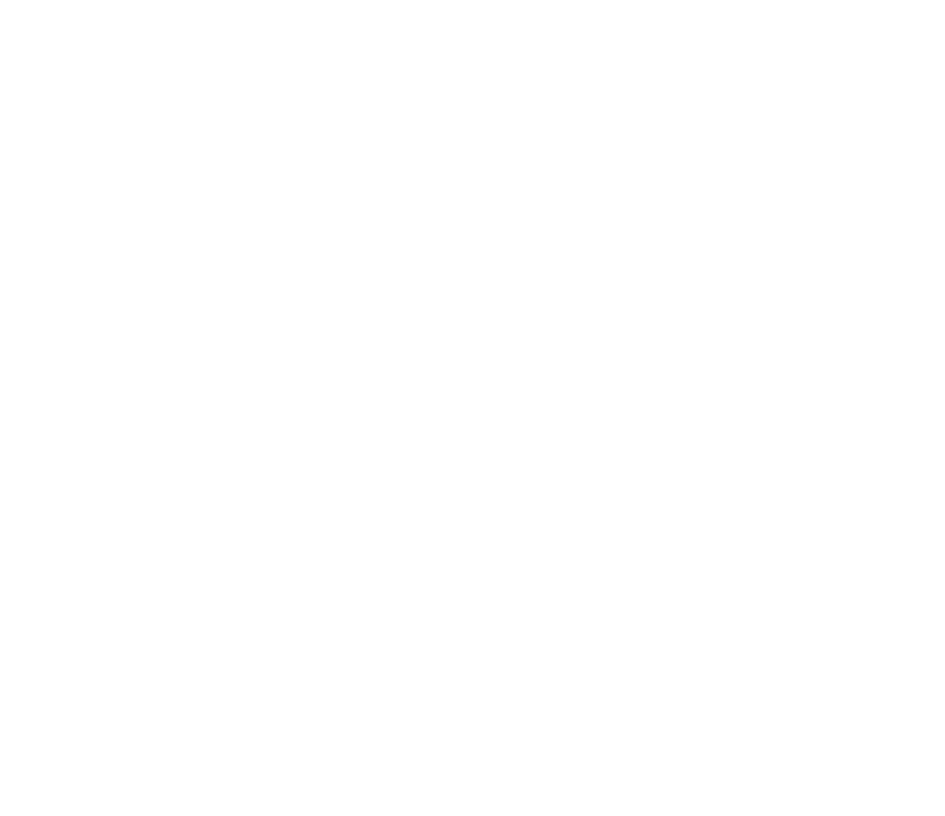
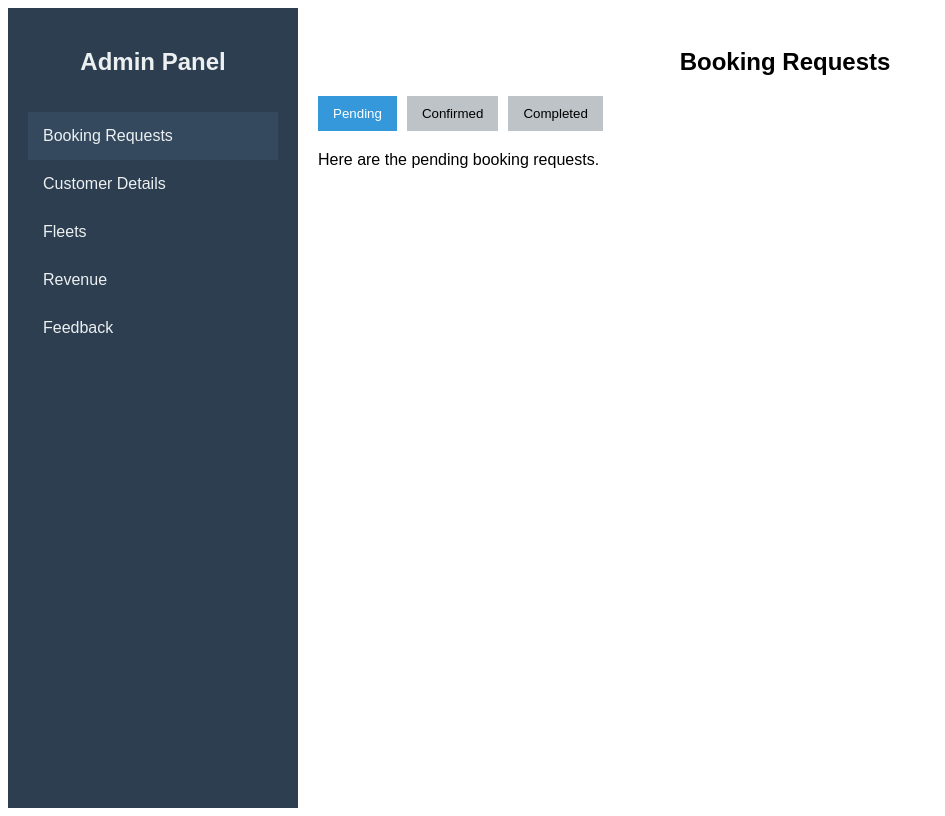
Before and after one commit to Presho99/movers, a React (Create React App) app: page /admin-dashboard in a window 1280 px wide. Before the commit this address had no page. Shown: the whole page, without its empty margins (0-945 px from the left). Built offline with nearby package versions, Linux system fonts and the light colour scheme.

Commit message:
Enable admin routing

```diff
--- a/src/App.js
+++ b/src/App.js
@@ -1,13 +1,15 @@
-// src/App.js
 import React, { useContext } from 'react';
 import { BrowserRouter as Router, Route, Routes, Navigate } from 'react-router-dom';
 import { AuthContext } from './context/AuthContext';
 import Navbar from './components/Navbar'; // Import Navbar
+import Main from './pages/Main'; // Import Main
 import LandingPage from './pages/LandingPage';
 import Home from './pages/Home';
 import BookMove from './pages/BookMove';
 import MyBooking from './pages/MyBookings';
 import Profile from './pages/Profile';
+import AdminLogin from './pages/AdminLogin'; // Import AdminLogin
+import AdminDashboard from './pages/AdminDashboard'; // Import AdminDashboard
 
 function App() {
   const { isAuthenticated } = useContext(AuthContext);
@@ -16,11 +18,13 @@ function App() {
     <Router>
       {isAuthenticated && <Navbar />} {/* Show Navbar only if authenticated */}
       <Routes>
+        {/* Main Page for selecting Admin or User */}
+        <Route path="/" element={<Main />} />
+
+        {/* User Routes */}
         <Route
-          path="/"
-          element={
-            isAuthenticated ? <Navigate to="/home" /> : <LandingPage />
-          }
+          path="/landing-page"
+          element={<LandingPage />}
         />
         <Route
           path="/home"
@@ -28,27 +32,28 @@ function App() {
             isAuthenticated ? <Home /> : <Navigate to="/" />
           }
         />
-                <Route
+        <Route
           path="/book-move"
           element={
             isAuthenticated ? <BookMove /> : <Navigate to="/" />
           }
         />
-                        <Route
+        <Route
           path="/my-bookings"
           element={
             isAuthenticated ? <MyBooking /> : <Navigate to="/" />
           }
         />
-
-<Route
+        <Route
           path="/profile"
           element={
             isAuthenticated ? <Profile /> : <Navigate to="/" />
           }
         />
 
-
+        {/* Admin Routes */}
+        <Route path="/admin-login" element={<AdminLogin />} />
+        <Route path="/admin-dashboard" element={<AdminDashboard />} />
       </Routes>
     </Router>
   );
--- /dev/null
+++ b/src/pages/AdminDashboard.js
@@ -0,0 +1,155 @@
+import React, { useState } from 'react';
+import './AdminDashboard.css';
+
+function AdminDashboard() {
+  const [activeSection, setActiveSection] = useState('Booking Requests');
+  const [activeSubsection, setActiveSubsection] = useState('Pending');
+
+  const renderSubsectionContent = () => {
+    if (activeSection === 'Booking Requests') {
+      switch (activeSubsection) {
+        case 'Pending':
+          return <div>Here are the pending booking requests.</div>;
+        case 'Confirmed':
+          return <div>Here are the confirmed booking requests.</div>;
+        case 'Completed':
+          return <div>Here are the completed bookings.</div>;
+        default:
+          return null;
+      }
+    }
+
+    if (activeSection === 'Customer Details') {
+      switch (activeSubsection) {
+        case 'Profiles':
+          return (
+            <div>
+              <h3>Customer Profiles</h3>
+              <p>Name: John Doe</p>
+              <p>Contact: john.doe@example.com, +254 700 123456</p>
+              <p>Service History: Moved household items on 10th Nov 2024</p>
+              <hr />
+              <p>Name: Jane Smith</p>
+              <p>Contact: jane.smith@example.com, +254 711 654321</p>
+              <p>Service History: Moved office equipment on 12th Nov 2024</p>
+            </div>
+          );
+        case 'Service History':
+          return <div>Here is the detailed service history for customers.</div>;
+        default:
+          return null;
+      }
+    }
+    return null;
+  };
+
+  const renderContent = () => {
+    switch (activeSection) {
+      case 'Booking Requests':
+        return (
+          <div>
+            <h2>Booking Requests</h2>
+            <div className="subsection-tabs">
+              <button
+                className={activeSubsection === 'Pending' ? 'active-tab' : ''}
+                onClick={() => setActiveSubsection('Pending')}
+              >
+                Pending
+              </button>
+              <button
+                className={activeSubsection === 'Confirmed' ? 'active-tab' : ''}
+                onClick={() => setActiveSubsection('Confirmed')}
+              >
+                Confirmed
+              </button>
+              <button
+                className={activeSubsection === 'Completed' ? 'active-tab' : ''}
+                onClick={() => setActiveSubsection('Completed')}
+              >
+                Completed
+              </button>
+            </div>
+            {renderSubsectionContent()}
+          </div>
+        );
+      case 'Customer Details':
+        return (
+          <div>
+            <h2>Customer Details</h2>
+            <div className="subsection-tabs">
+              <button
+                className={activeSubsection === 'Profiles' ? 'active-tab' : ''}
+                onClick={() => setActiveSubsection('Profiles')}
+              >
+                Profiles
+              </button>
+              <button
+                className={activeSubsection === 'Service History' ? 'active-tab' : ''}
+                onClick={() => setActiveSubsection('Service History')}
+              >
+                Service History
+              </button>
+            </div>
+            {renderSubsectionContent()}
+          </div>
+        );
+      case 'Fleets':
+        return <div>Here is the fleet information.</div>;
+      case 'Revenue':
+        return <div>Here is the revenue data.</div>;
+      case 'Feedback':
+        return <div>Here is the feedback.</div>;
+      default:
+        return <div>Welcome to the Admin Dashboard!</div>;
+    }
+  };
+
+  return (
+    <div className="admin-dashboard">
+      <div className="sidebar">
+        <h2>Admin Panel</h2>
+        <ul>
+          <li
+            className={activeSection === 'Booking Requests' ? 'active' : ''}
+            onClick={() => {
+              setActiveSection('Booking Requests');
+              setActiveSubsection('Pending'); // Default subsection
+            }}
+          >
+            Booking Requests
+          </li>
+          <li
+            className={activeSection === 'Customer Details' ? 'active' : ''}
+            onClick={() => {
+              setActiveSection('Customer Details');
+              setActiveSubsection('Profiles'); // Default subsection
+            }}
+          >
+            Customer Details
+          </li>
+          <li
+            className={activeSection === 'Fleets' ? 'active' : ''}
+            onClick={() => setActiveSection('Fleets')}
+          >
+            Fleets
+          </li>
+          <li
+            className={activeSection === 'Revenue' ? 'active' : ''}
+            onClick={() => setActiveSection('Revenue')}
+          >
+            Revenue
+          </li>
+          <li
+            className={activeSection === 'Feedback' ? 'active' : ''}
+            onClick={() => setActiveSection('Feedback')}
+          >
+            Feedback
+          </li>
+        </ul>
+      </div>
+      <div className="content">{renderContent()}</div>
+    </div>
+  );
+}
+
+export default AdminDashboard;
--- /dev/null
+++ b/src/pages/AdminLogin.js
@@ -0,0 +1,41 @@
+// src/pages/AdminLogin.js
+import React, { useState } from 'react';
+import { useNavigate } from 'react-router-dom';
+
+function AdminLogin() {
+  const [username, setUsername] = useState('');
+  const [password, setPassword] = useState('');
+  const navigate = useNavigate();
+
+  const handleLogin = () => {
+    // Example authentication check (replace with your own logic)
+    if (username === 'admin' && password === 'admin123') {
+      // Set admin authentication (e.g., using context or state)
+      // Navigate to admin dashboard
+      navigate('/admin-dashboard');
+    } else {
+      alert('Invalid credentials');
+    }
+  };
+
+  return (
+    <div className="admin-login">
+      <h1>Admin Login</h1>
+      <input
+        type="text"
+        placeholder="Username"
+        value={username}
+        onChange={(e) => setUsername(e.target.value)}
+      />
+      <input
+        type="password"
+        placeholder="Password"
+        value={password}
+        onChange={(e) => setPassword(e.target.value)}
+      />
+      <button onClick={handleLogin}>Login</button>
+    </div>
+  );
+}
+
+export default AdminLogin;
--- /dev/null
+++ b/src/pages/Main.js
@@ -0,0 +1,25 @@
+// src/pages/LandingPage.js
+import React from 'react';
+import { useNavigate } from 'react-router-dom';
+
+function Main() {
+  const navigate = useNavigate();
+
+  const handleUserClick = () => {
+    navigate('/home'); // Redirect to user dashboard
+  };
+
+  const handleAdminClick = () => {
+    navigate('/admin-login'); // Redirect to admin login
+  };
+
+  return (
+    <div className="landing-page">
+      <h1>Welcome! Choose an Option:</h1>
+      <button onClick={handleUserClick}>User</button>
+      <button onClick={handleAdminClick}>Admin</button>
+    </div>
+  );
+}
+
+export default Main;
```
Also changed, not shown: src/context/AdminAuthContext.js (added, +23 -0 lines).
